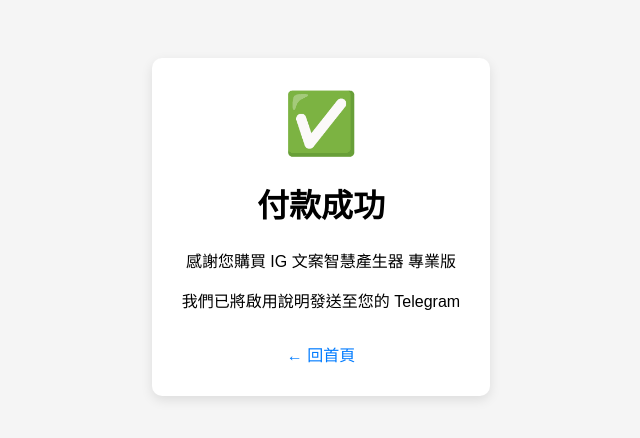
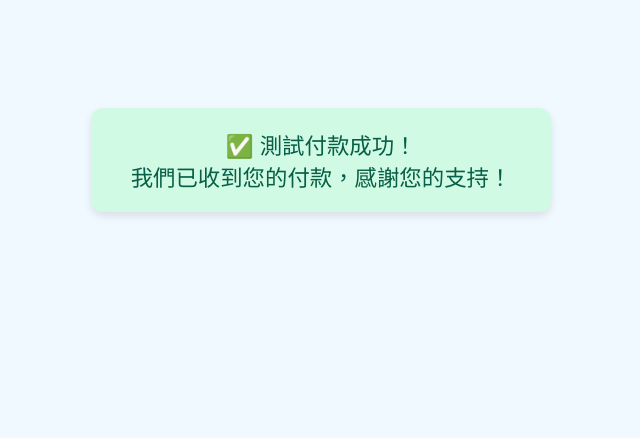
Before and after one commit to hongg135/igboost-landing, a plain HTML site: page test_payment.html in a window 1280 px wide. Shown: the whole page, without its empty margins (319-959 px from the left). Drawn offline with Linux system fonts and the light colour scheme.

Commit message:
新增測試付款頁

```diff
--- a/test_payment.html
+++ b/test_payment.html
@@ -1,41 +1,31 @@
 <!DOCTYPE html>
 <html lang="zh-Hant">
 <head>
-  <meta charset="UTF-8">
-  <title>付款成功 - IG 文案產生器</title>
+  <meta charset="UTF-8" />
+  <meta name="viewport" content="width=device-width, initial-scale=1.0" />
+  <title>付款模擬結果</title>
   <style>
     body {
-      font-family: Arial, sans-serif;
+      font-family: "Noto Sans TC", sans-serif;
+      background-color: #f0f9ff;
       text-align: center;
-      background-color: #f5f5f5;
-      padding: 50px;
+      padding-top: 100px;
     }
-    .success-box {
-      background-color: #ffffff;
-      padding: 30px;
-      border-radius: 10px;
-      box-shadow: 0px 4px 12px rgba(0,0,0,0.1);
+    .message {
+      background-color: #d1fae5;
+      color: #065f46;
+      padding: 20px 40px;
+      border-radius: 12px;
       display: inline-block;
-    }
-    .checkmark {
-      font-size: 60px;
-      color: green;
-    }
-    a {
-      display: block;
-      margin-top: 30px;
-      color: #007bff;
-      text-decoration: none;
+      font-size: 1.4em;
+      box-shadow: 0 4px 8px rgba(0,0,0,0.1);
     }
   </style>
 </head>
 <body>
-  <div class="success-box">
-    <div class="checkmark">✅</div>
-    <h1>付款成功</h1>
-    <p>感謝您購買 IG 文案智慧產生器 專業版</p>
-    <p>我們已將啟用說明發送至您的 Telegram</p>
-    <a href="index.html">← 回首頁</a>
+  <div class="message">
+    ✅ 測試付款成功！<br/>
+    我們已收到您的付款，感謝您的支持！
   </div>
 </body>
 </html>
```
